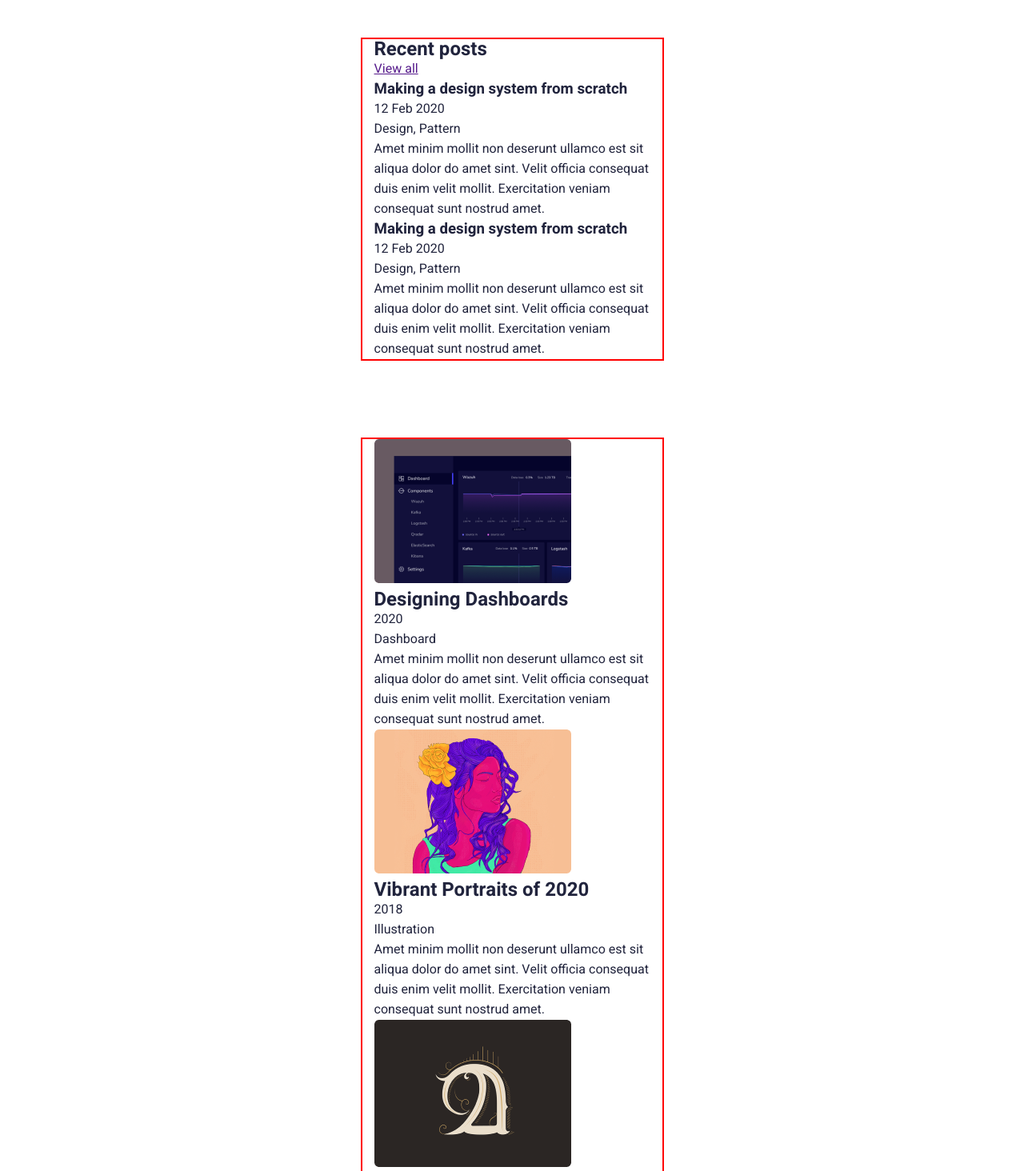
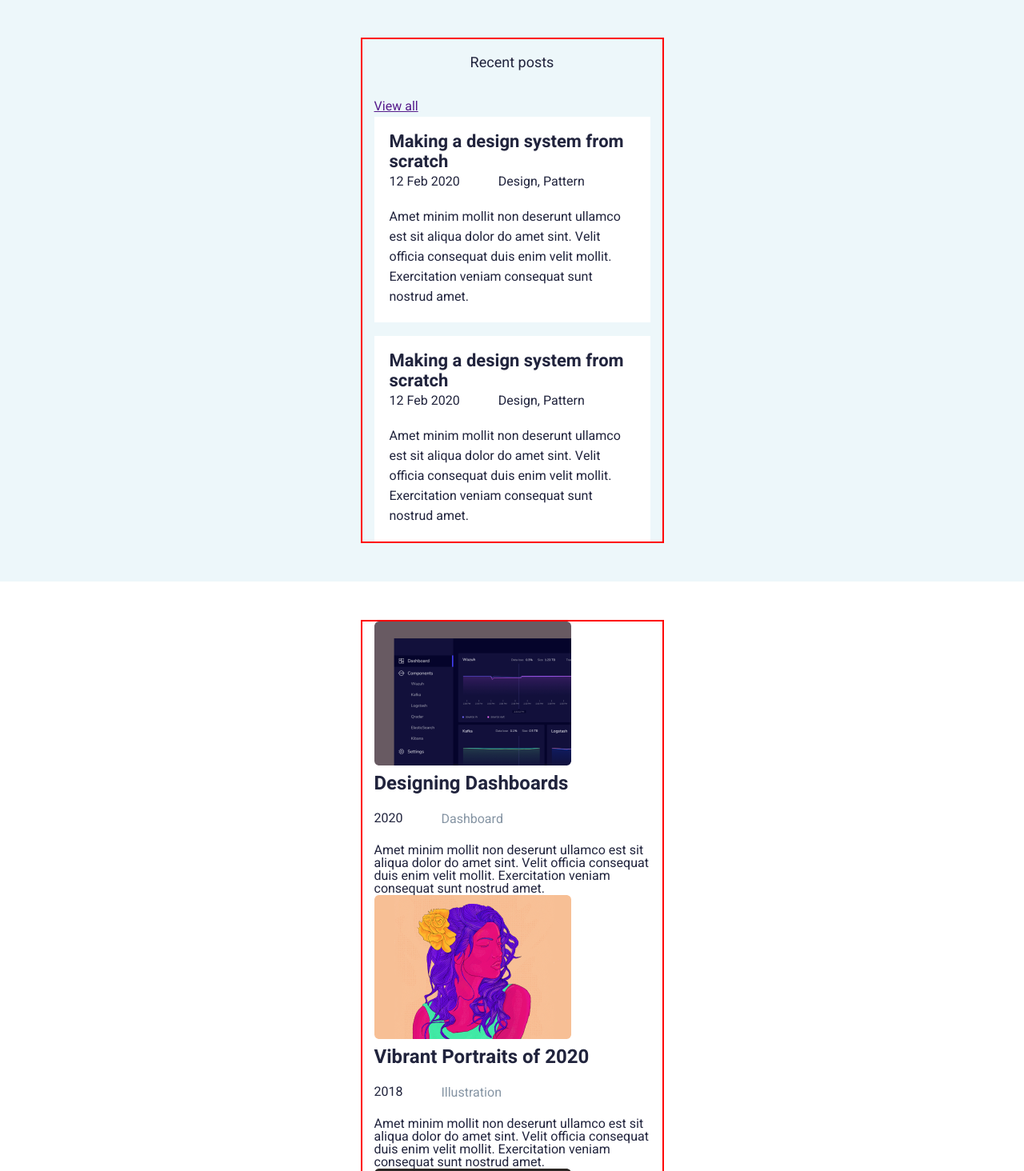
Before and after one commit to Bogdan3690/John, a plain HTML site: page index.html in a window 1280 px wide. Shown: the part 720-2184 px from the top of the page at 80% size. Drawn offline with nearby package versions, Linux system fonts and the light colour scheme.

Commit message:
add section

```diff
--- a/index.html
+++ b/index.html
@@ -36,16 +36,20 @@
                 <a class="link" href="">View all</a>
                 <ul class="list">
                     <li class="item">
-                        <h3>Making a design system from scratch</h3>
-                        <p>12 Feb 2020</p>
-                        <p>Design, Pattern</p>
-                        <p>Amet minim mollit non deserunt ullamco est sit aliqua dolor do amet sint. Velit officia consequat duis enim velit mollit. Exercitation veniam consequat sunt nostrud amet.</p>
+                        <h3 class="title">Making a design system from scratch</h3>
+                    <div class="date">
+                        <p class="text">12 Feb 2020</p>
+                        <p class="text design">Design, Pattern</p>
+                    </div>
+                        <p class="text">Amet minim mollit non deserunt ullamco est sit aliqua dolor do amet sint. Velit officia consequat duis enim velit mollit. Exercitation veniam consequat sunt nostrud amet.</p>
                     </li>
                     <li class="item">
-                        <h3>Making a design system from scratch</h3>
-                        <p>12 Feb 2020</p>
-                        <p>Design, Pattern</p>
-                        <p>Amet minim mollit non deserunt ullamco est sit aliqua dolor do amet sint. Velit officia consequat duis enim velit mollit. Exercitation veniam consequat sunt nostrud amet.</p>
+                        <h3 class="title">Making a design system from scratch</h3>
+                    <div class="date">
+                        <p class="text">12 Feb 2020</p>
+                        <p class="text design">Design, Pattern</p>
+                    </div>
+                        <p class="text">Amet minim mollit non deserunt ullamco est sit aliqua dolor do amet sint. Velit officia consequat duis enim velit mollit. Exercitation veniam consequat sunt nostrud amet.</p>
                     </li>
                 </ul>
             </div>
@@ -55,24 +59,30 @@
                 <ul class="list">
                     <li class="item">
                         <img src="./img/design.png" alt="">
-                        <h2>Designing Dashboards</h2>
-                        <p>2020</p>
-                        <p>Dashboard</p>
-                        <p>Amet minim mollit non deserunt ullamco est sit aliqua dolor do amet sint. Velit officia consequat duis enim velit mollit. Exercitation veniam consequat sunt nostrud amet.</p>
+                        <h2 class="title">Designing Dashboards</h2>
+                    <div class="date">
+                        <p class="year">2020</p>
+                        <p class="extra-text">Dashboard</p>
+                    </div>
+                        <p class="text">Amet minim mollit non deserunt ullamco est sit aliqua dolor do amet sint. Velit officia consequat duis enim velit mollit. Exercitation veniam consequat sunt nostrud amet.</p>
                     </li>
                     <li class="item">
                         <img src="./img/illustration.png" alt="">
-                        <h2>Vibrant Portraits of 2020</h2>
-                        <p>2018</p>
-                        <p>Illustration</p>
-                        <p>Amet minim mollit non deserunt ullamco est sit aliqua dolor do amet sint. Velit officia consequat duis enim velit mollit. Exercitation veniam consequat sunt nostrud amet.</p>
+                        <h2 class="title">Vibrant Portraits of 2020</h2>
+                    <div class="date">
+                        <p class="year">2018</p>
+                        <p class="extra-text">Illustration</p>
+                    </div>
+                        <p class="text">Amet minim mollit non deserunt ullamco est sit aliqua dolor do amet sint. Velit officia consequat duis enim velit mollit. Exercitation veniam consequat sunt nostrud amet.</p>
                     </li>
                     <li class="item">
                         <img src="./img/days.png" alt="">
-                        <h2>36 Days of Malayalam type</h2>
-                        <p>2018</p>
-                        <p>Typography</p>
-                        <p>Amet minim mollit non deserunt ullamco est sit aliqua dolor do amet sint. Velit officia consequat duis enim velit mollit. Exercitation veniam consequat sunt nostrud amet.</p>
+                        <h2 class="title">36 Days of Malayalam type</h2>
+                    <div class="date">
+                        <p class="year">2018</p>
+                        <p class="extra-text">Typography</p>
+                    </div>
+                        <p class="text">Amet minim mollit non deserunt ullamco est sit aliqua dolor do amet sint. Velit officia consequat duis enim velit mollit. Exercitation veniam consequat sunt nostrud amet.</p>
                     </li>
                 </ul>
             </div>
--- a/sass/_common.scss
+++ b/sass/_common.scss
@@ -2,7 +2,7 @@ body{
     font-family: Heebo;
 font-weight: 400;
 font-size: 16px;
-line-height: 100%;
+line-height: 40px;
 letter-spacing: 0px;
 color: rgba(33, 36, 61, 1);
 line-height: 25px;
--- /dev/null
+++ b/sass/_posts.scss
@@ -0,0 +1,50 @@
+.posts{
+
+    background-color: #EDF7FA;
+
+    .item{
+    background-color: #fff;
+    padding: 19px;
+    &:not(:last-child){
+        margin-bottom: 17px;
+    }
+}
+
+    .sec-title{
+        font-size: 18px;
+        line-height: 60px;
+        vertical-align: bottom;
+        font-weight: inherit;
+        text-align: center;
+        margin-bottom: 12px;
+        }
+
+    .link{
+            @media screen and (max-width: 869px){
+                display: none;
+            }
+        }
+
+    .title{
+        font-weight: 700;
+        font-size: 22px;
+        letter-spacing: 0px;
+        }
+
+    .text{
+        font-size: 16px;
+        }
+
+    .design::before{
+        content: "";
+        height: 21px;
+        border-width: 1px;
+        color: black;
+    }
+}
+
+.date{
+    display: flex;
+    gap: 48px;
+    margin-bottom: 19px;
+}
--- /dev/null
+++ b/sass/_works.scss
@@ -0,0 +1,35 @@
+.works{
+
+    .item{
+        &:not(:first-child){
+            @media screen and (max-width: 869px){
+                display: none;
+            }
+        }
+    }
+
+    .title{
+font-weight: 700;
+font-size: 24px;
+line-height: 30px;
+}
+
+.extra-text{
+    color: #8695A4;
+font-weight: 400;
+font-size: 16px;
+line-height: 100%;
+letter-spacing: 0px;
+}
+
+.date{
+    align-items: center;
+    margin-top: 16px;
+}
+
+.text{
+font-size: 16px;
+line-height: 100%;
+letter-spacing: 0px;
+}
+}
--- a/sass/main.scss
+++ b/sass/main.scss
@@ -1,3 +1,5 @@
 @import "./common";
 @import "./header";
 @import "./hi";
+@import "./posts";
+@import "./works";
```
Also changed, not shown: css/main.css, css/main.min.css, 2 other files.
